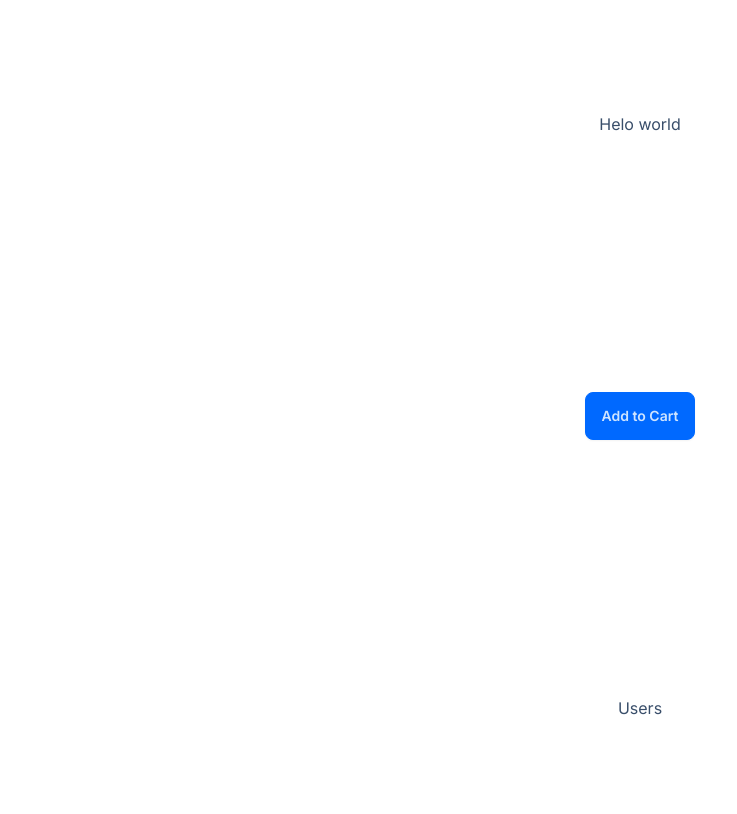
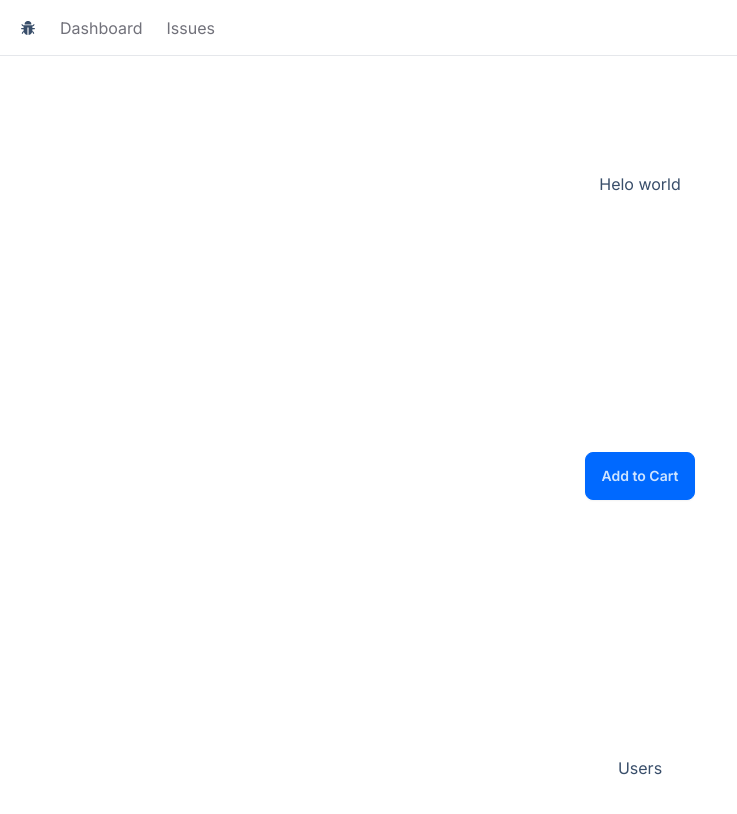
Before and after one commit to stealth90/next-app, a Next.js app: page / in a window 1280 px wide. Shown: the top 814 px of the page, without its empty margins (0-737 px from the left). Built offline with nearby package versions, Linux system fonts and the light colour scheme.

Commit message:
feat: add navbar

```diff
--- /dev/null
+++ b/app/NavBar.tsx
@@ -0,0 +1,30 @@
+import Link from 'next/link';
+import React from 'react';
+import { AiFillBug } from 'react-icons/ai';
+
+const NavBar = () => {
+  const links = [
+    { label: 'Dashboard', href: '/' },
+    { label: 'Issues', href: '/issues' },
+  ];
+  return (
+    <div className="flex space-x-6 border-b mb-5 px-5 h-14 items-center">
+      <Link href="/">
+        <AiFillBug />
+      </Link>
+      <ul className="flex space-x-6">
+        {links.map((link) => (
+          <Link
+            key={link.href}
+            className="text-zinc-500 hover:text-zinc-800 transition-colors"
+            href={link.href}
+          >
+            {link.label}
+          </Link>
+        ))}
+      </ul>
+    </div>
+  );
+};
+
+export default NavBar;
--- a/app/globals.css
+++ b/app/globals.css
@@ -11,7 +11,3 @@
     --foreground-rgb: 255, 255, 255;
   }
 }
-
-body {
-  padding: 1rem;
-}
--- a/app/layout.tsx
+++ b/app/layout.tsx
@@ -1,22 +1,22 @@
-import './globals.css'
-import type { Metadata } from 'next'
-import { Inter } from 'next/font/google'
+import './globals.css';
+import type { Metadata } from 'next';
+import { Inter } from 'next/font/google';
+import NavBar from './NavBar';
 
-const inter = Inter({ subsets: ['latin'] })
+const inter = Inter({ subsets: ['latin'] });
 
 export const metadata: Metadata = {
   title: 'Create Next App',
   description: 'Generated by create next app',
-}
+};
 
-export default function RootLayout({
-  children,
-}: {
-  children: React.ReactNode
-}) {
+export default function RootLayout({ children }: { children: React.ReactNode }) {
   return (
     <html lang="en" data-theme="winter">
-      <body className={inter.className}>{children}</body>
+      <body className={inter.className}>
+        <NavBar />
+        <main>{children}</main>
+      </body>
     </html>
-  )
+  );
 }
--- a/package.json
+++ b/package.json
@@ -19,6 +19,7 @@
     "postcss": "8.4.38",
     "react": "18.3.1",
     "react-dom": "18.3.1",
+    "react-icons": "^5.2.1",
     "tailwindcss": "3.4.3",
     "typescript": "5.4.5"
   },
```
Also changed, not shown: 1 other file (tests, documents, lock files or other folders).
